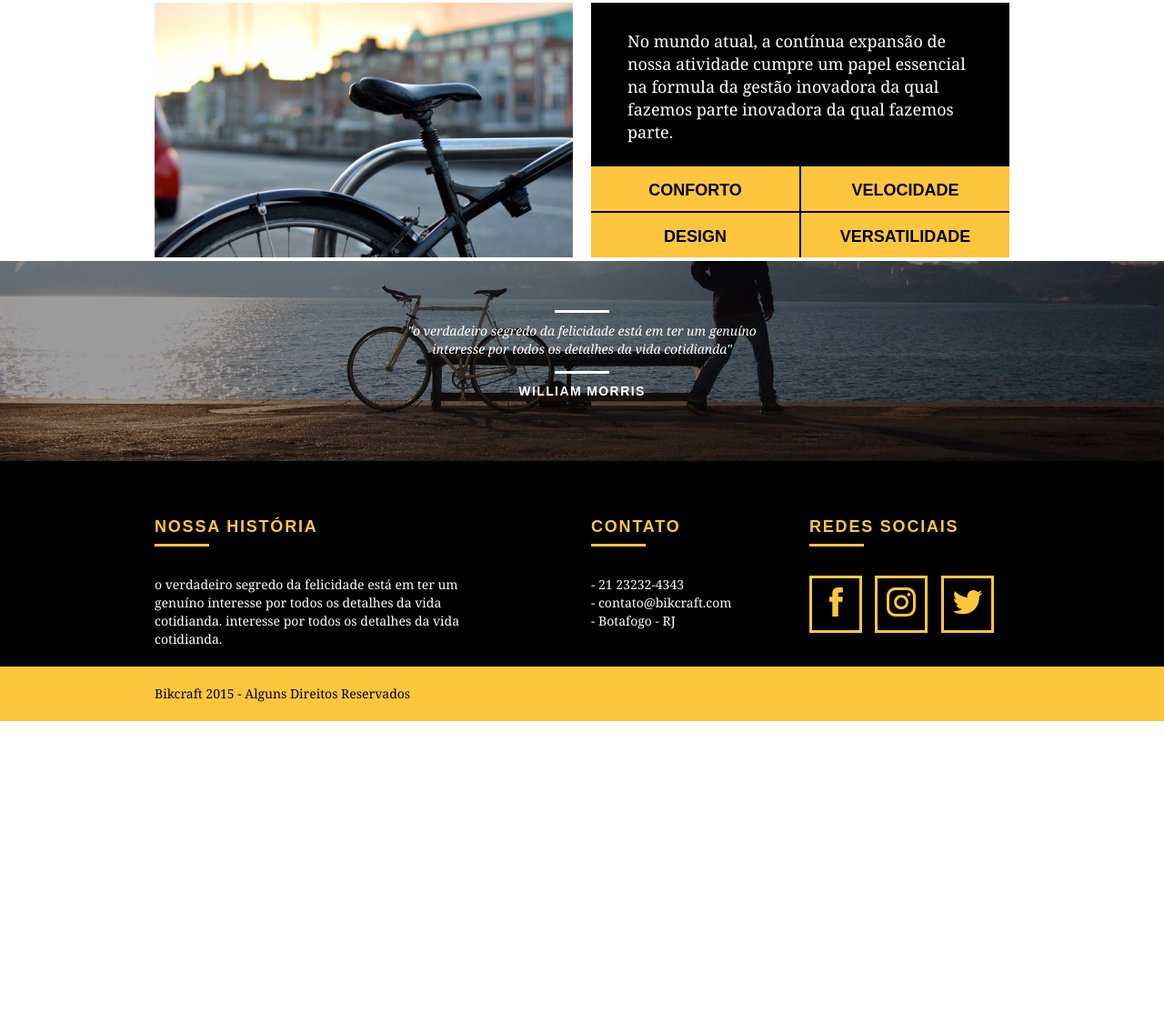
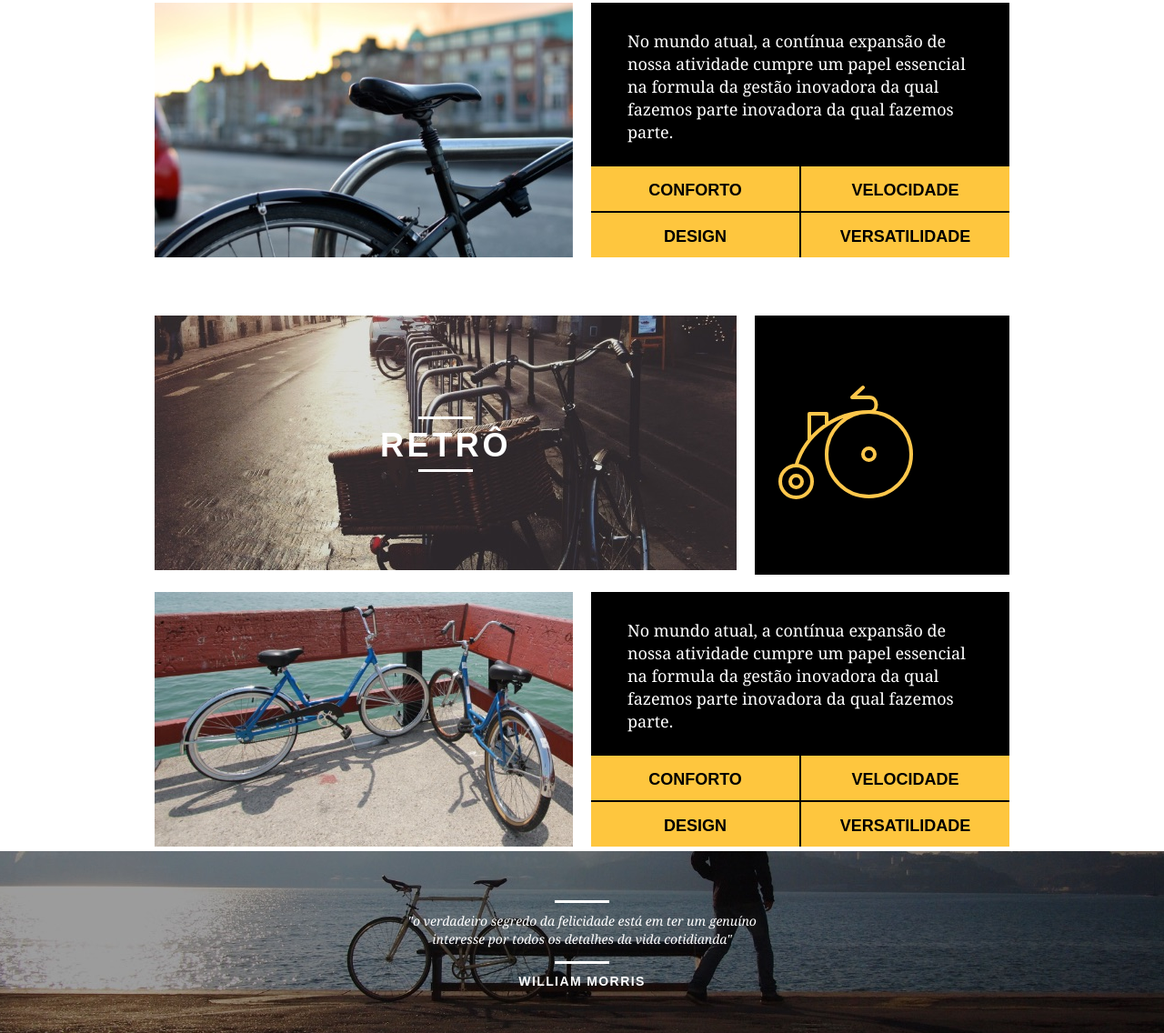
Before and after one commit to zamuelfernandes/bikcraft, a plain HTML site: page produtos.html in a window 1280 px wide. Shown: the part 1261-2397 px from the top of the page at 91% size. Before the commit the page ends 2054 px from the top, so only its background shows below. Drawn offline with Linux system fonts and the light colour scheme.

Commit message:
Seção Retro adicionada

```diff
--- a/produtos.html
+++ b/produtos.html
@@ -75,6 +75,25 @@
     </div>
   </section>
 
+  <!-- SEÇÃO RETRO DA PÁGINA -->
+  <section class="container produto_item">
+    <div class="grid-11">
+      <img src="img/produtos/bikcraft-retro-1.jpg" alt="Bikcraft Retrô">
+      <h2>Retrô</h2>
+    </div>
+    <div class="grid-5 produto_icone"><img src="img/produtos/retro.svg"></div>
+    <div class="grid-8"><img src="img/produtos/bikcraft-retro-2.jpg" alt="Bikcraft Retrô"></div>
+    <div class="grid-8 produto_info">
+      <p>No mundo atual, a contínua expansão de nossa atividade cumpre um papel essencial na formula da gestão inovadora da qual fazemos parte inovadora da qual fazemos parte.</p>
+      <ul>
+        <li>Conforto</li>
+        <li>Velocidade</li>
+        <li>Design</li>
+        <li>Versatilidade</li>
+      </ul>
+    </div>
+  </section>
+
   <!-- SEÇÃO DE FOOTER DA HOME -->
   <section class="quebra">
     <blockquote class="quote-externo container">
```
